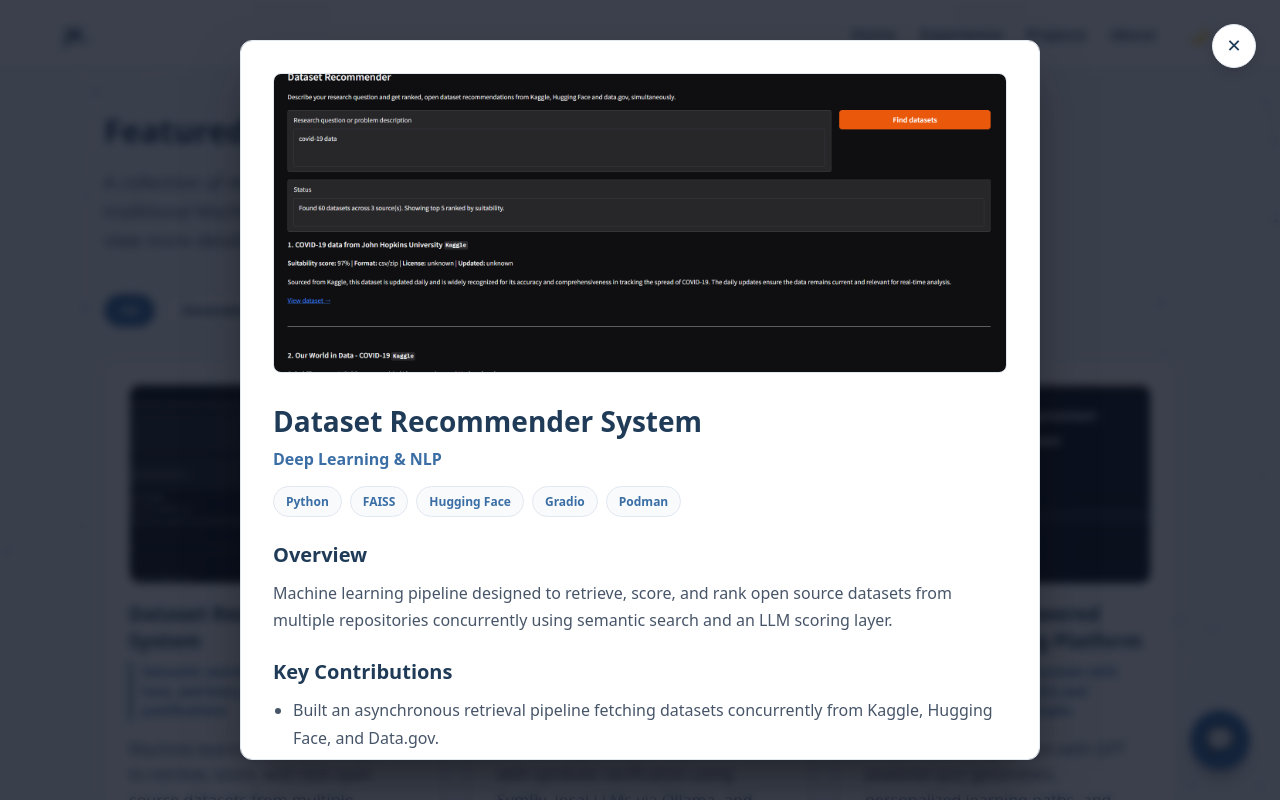
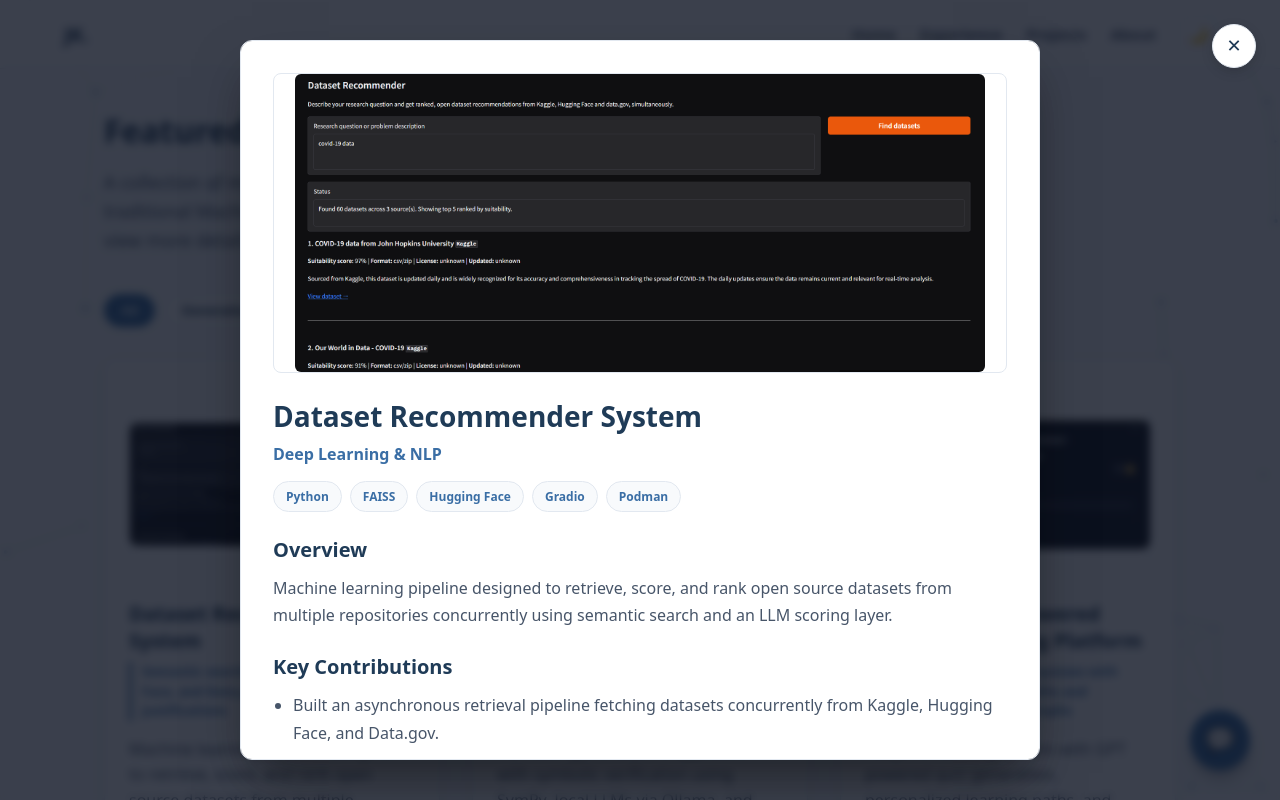
Before and after one commit to JashwanthK7/my-portfolio, a Next.js app: page /projects in a window 1280 px wide. Both pictures are taken after a click on the element 272 px from the left and 688 px from the top of the page. Shown: the top 800 px of the page. Built offline with nearby package versions, Linux system fonts and the light colour scheme.

Commit message:
Updated pages

```diff
--- a/src/app/projects/page.js
+++ b/src/app/projects/page.js
@@ -168,11 +168,29 @@
                             ✕
                         </button>
 
-                        <img
-                            src={selectedProject.image}
-                            alt={selectedProject.title}
-                            style={{ width: "100%", borderRadius: "8px", height: "300px", objectFit: "cover", marginBottom: "24px", border: "1px solid var(--border-color)" }}
-                        />
+                        <div style={{
+                            width: "100%",
+                            height: "300px",
+                            borderRadius: "8px",
+                            border: "1px solid var(--border-color)",
+                            background: "var(--card-bg)",
+                            display: "flex",
+                            alignItems: "center",
+                            justifyContent: "center",
+                            overflow: "hidden",
+                            marginBottom: "24px"
+                        }}>
+                            <img
+                                src={selectedProject.image}
+                                alt={selectedProject.title}
+                                style={{
+                                    maxWidth: "100%",
+                                    maxHeight: "100%",
+                                    objectFit: "contain",
+                                    borderRadius: "6px"
+                                }}
+                            />
+                        </div>
 
                         <h2 style={{ fontSize: "28px", color: "var(--text-primary)", marginBottom: "8px", fontWeight: "700" }}>
                             {selectedProject.title}
--- a/src/components/ProjectCard.js
+++ b/src/components/ProjectCard.js
@@ -39,11 +39,28 @@
                     transition: "transform 0.2s ease, box-shadow 0.2s ease"
                 }}
             >
-                <img
-                    src={project.image}
-                    alt={project.title}
-                    style={{ width: "100%", borderRadius: "10px", objectFit: "cover", height: "200px", border: "1px solid var(--border-color)" }}
-                />
+                <div style={{
+                    width: "100%",
+                    height: "200px",
+                    borderRadius: "10px",
+                    border: "1px solid var(--border-color)",
+                    background: "var(--card-bg)",
+                    display: "flex",
+                    alignItems: "center",
+                    justifyContent: "center",
+                    overflow: "hidden"
+                }}>
+                    <img
+                        src={project.image}
+                        alt={project.title}
+                        style={{
+                            maxWidth: "100%",
+                            maxHeight: "100%",
+                            objectFit: "contain",
+                            borderRadius: "8px"
+                        }}
+                    />
+                </div>
 
                 <h3 style={{ fontSize: "20px", fontWeight: "700", color: "var(--text-primary)" }}>
                     {project.title}
```
Also changed, not shown: src/app/experience/page.js (+23 -5 lines).
